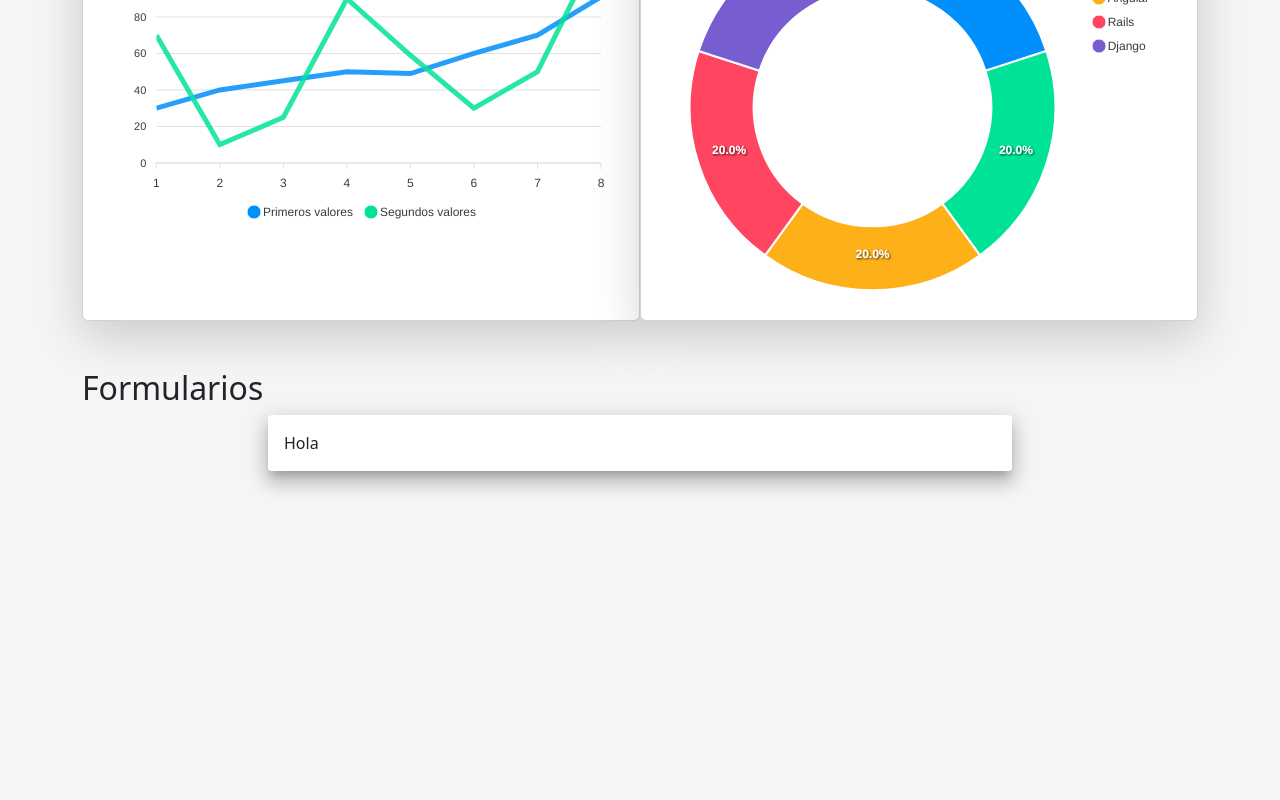
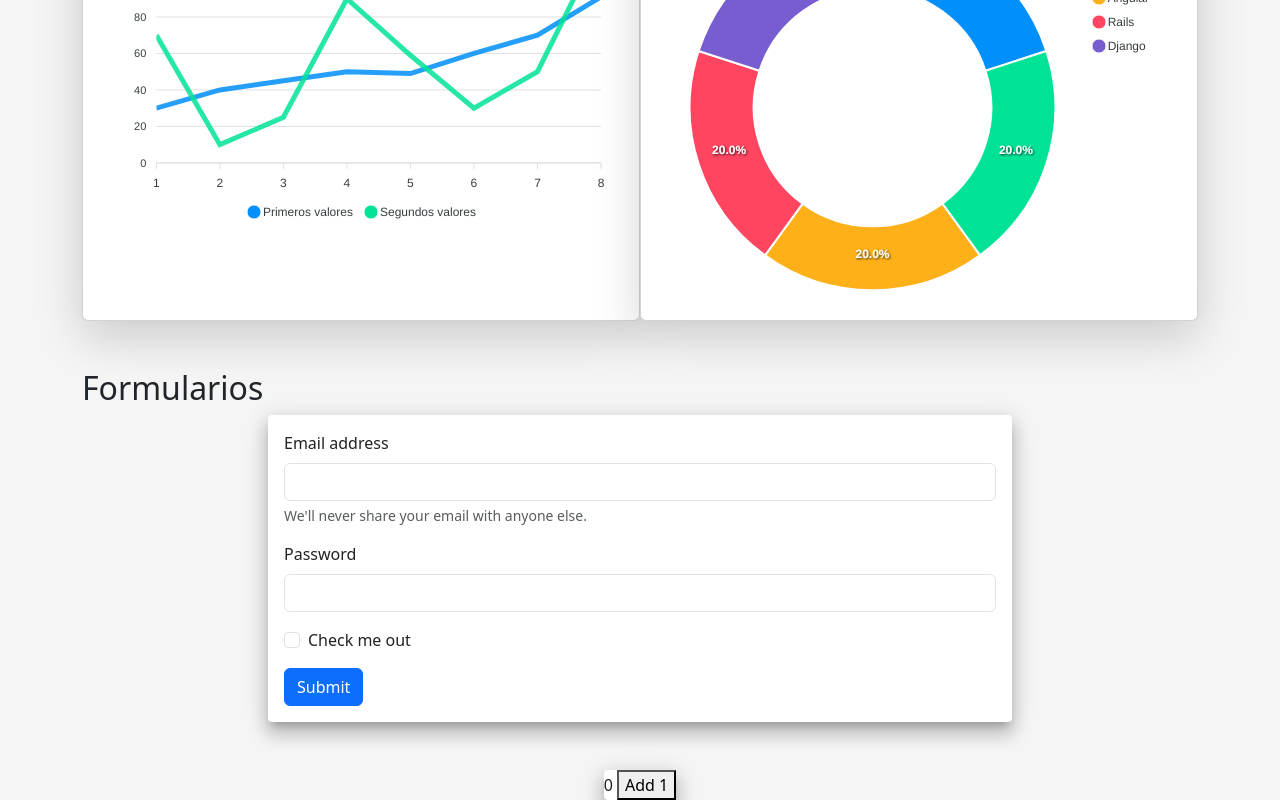
Before and after one commit to Christust/react-js, a React (Create React App) app: page / in a window 1280 px wide. Shown: the part 1689-2489 px from the top of the page. Before the commit the page ends 2208 px from the top, so only its background shows below. Built offline with nearby package versions, Linux system fonts and the light colour scheme; the HTML template or start-up script is replaced by a standard one.

Commit message:
useState

```diff
--- a/src/pages/home/HomePage.jsx
+++ b/src/pages/home/HomePage.jsx
@@ -1,4 +1,4 @@
-import React from "react";
+import React, { useState } from "react";
 import Chart from "react-apexcharts";
 import Paper from "@mui/material/Paper";
 
@@ -30,6 +30,11 @@
 
     series: [20, 20, 20, 20, 20],
   };
+  const [contador, setContador] = useState(0);
+
+  function addOne() {
+    setContador(contador + 1);
+  }
 
   return (
     <div className="row justify-content-center">
@@ -90,7 +95,50 @@
       <h2>Formularios</h2>
       <div className="d-flex justify-content-center">
         <Paper elevation={12} className="col-8 mb-5 p-3">
-          Hola
+          <form>
+            <div class="mb-3">
+              <label for="exampleInputEmail1" class="form-label">
+                Email address
+              </label>
+              <input
+                type="email"
+                class="form-control"
+                id="exampleInputEmail1"
+                aria-describedby="emailHelp"
+              />
+              <div id="emailHelp" class="form-text">
+                We'll never share your email with anyone else.
+              </div>
+            </div>
+            <div class="mb-3">
+              <label for="exampleInputPassword1" class="form-label">
+                Password
+              </label>
+              <input
+                type="password"
+                class="form-control"
+                id="exampleInputPassword1"
+              />
+            </div>
+            <div class="mb-3 form-check">
+              <input
+                type="checkbox"
+                class="form-check-input"
+                id="exampleCheck1"
+              />
+              <label class="form-check-label" for="exampleCheck1">
+                Check me out
+              </label>
+            </div>
+            <button type="submit" class="btn btn-primary">
+              Submit
+            </button>
+          </form>
+        </Paper>
+      </div>
+      <div className="d-flex justify-content-center">
+        <Paper elevation={12}>
+          {contador} <button onClick={() => addOne()}>Add 1</button>
         </Paper>
       </div>
     </div>
```
